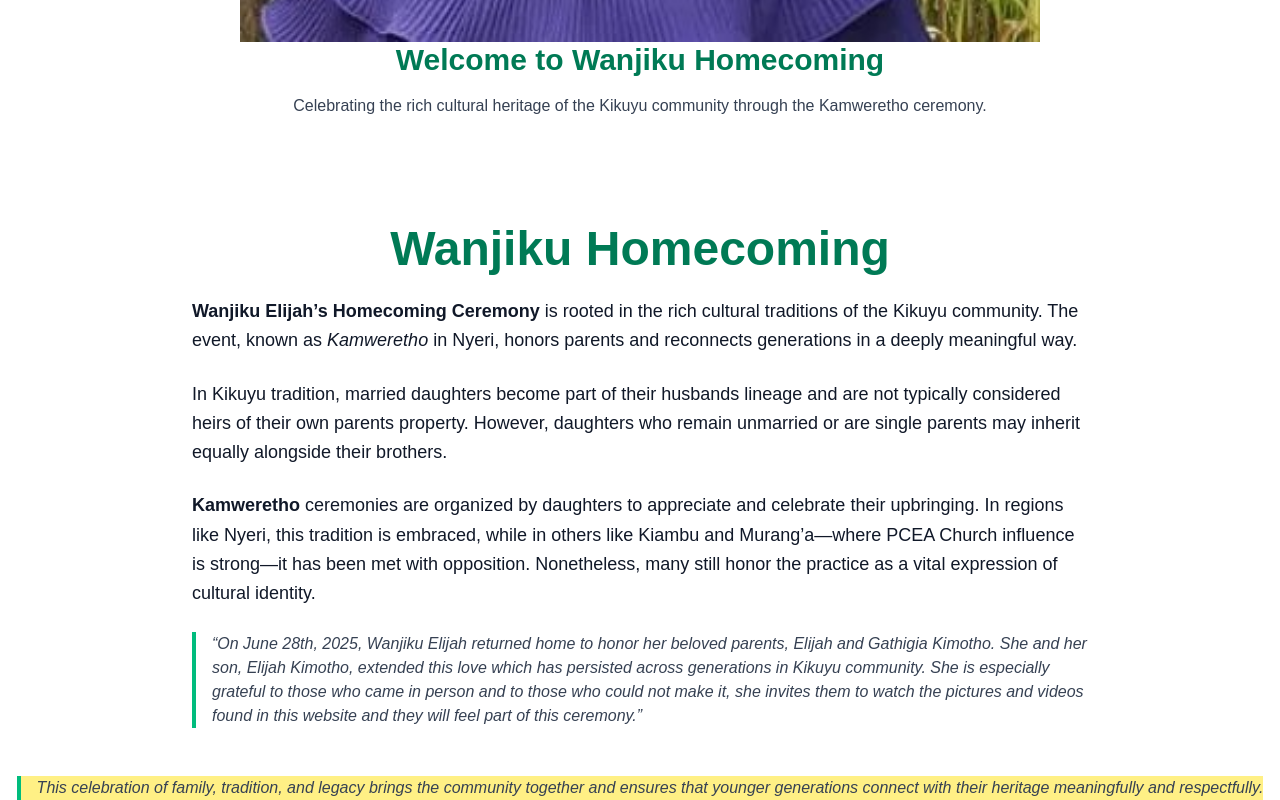
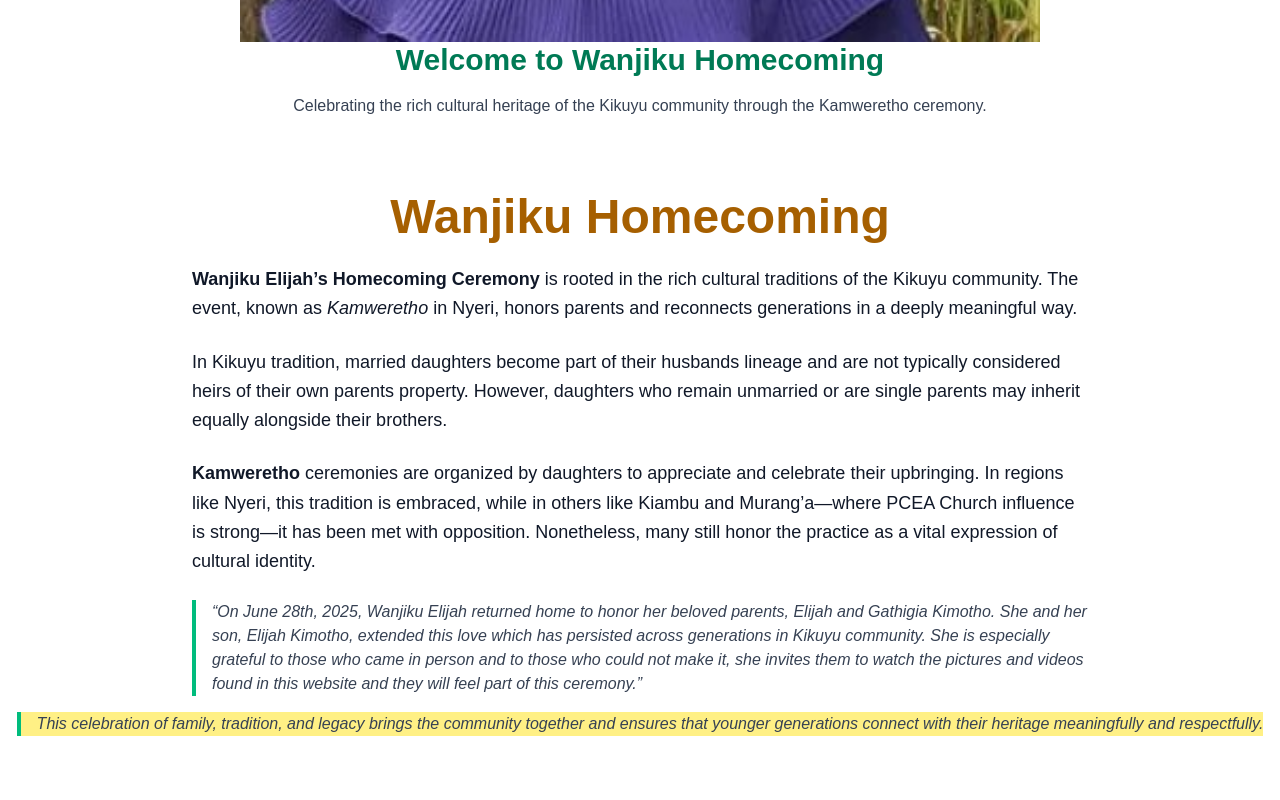
Before and after one commit to JKananda-code/wa-homecoming, a Next.js app: page / in a window 1280 px wide. Shown: the part 671-1471 px from the top of the page. After the commit the page ends 1407 px from the top, so only its background shows below. Built offline with nearby package versions, Linux system fonts and the light colour scheme.

Commit message:
commit 10-07pm after adding some Images

```diff
--- a/app/page.tsx
+++ b/app/page.tsx
@@ -18,9 +18,9 @@ export default function Home() {
       </p>
     </div>
     </div>
-    <section className="bg-white text-gray-900 py-12 px-6 md:px-16">
+    <section className="bg-white text-gray-900 py-4 px-6 md:px-16">
       <div className="max-w-4xl mx-auto space-y-6">
-        <h1 className="text-4xl md:text-5xl font-bold text-center text-emerald-700">Wanjiku Homecoming</h1>
+        <h1 className="text-4xl md:text-5xl font-bold text-center text-yellow-700">Wanjiku Homecoming</h1>
         <h2 className="text-lg leading-relaxed">
           <strong>Wanjiku Elijah’s Homecoming Ceremony</strong> is rooted in the rich cultural traditions of the Kikuyu community. The event, known as <em>Kamweretho</em> in Nyeri, honors parents and reconnects generations in a deeply meaningful way.
         </h2>
```
